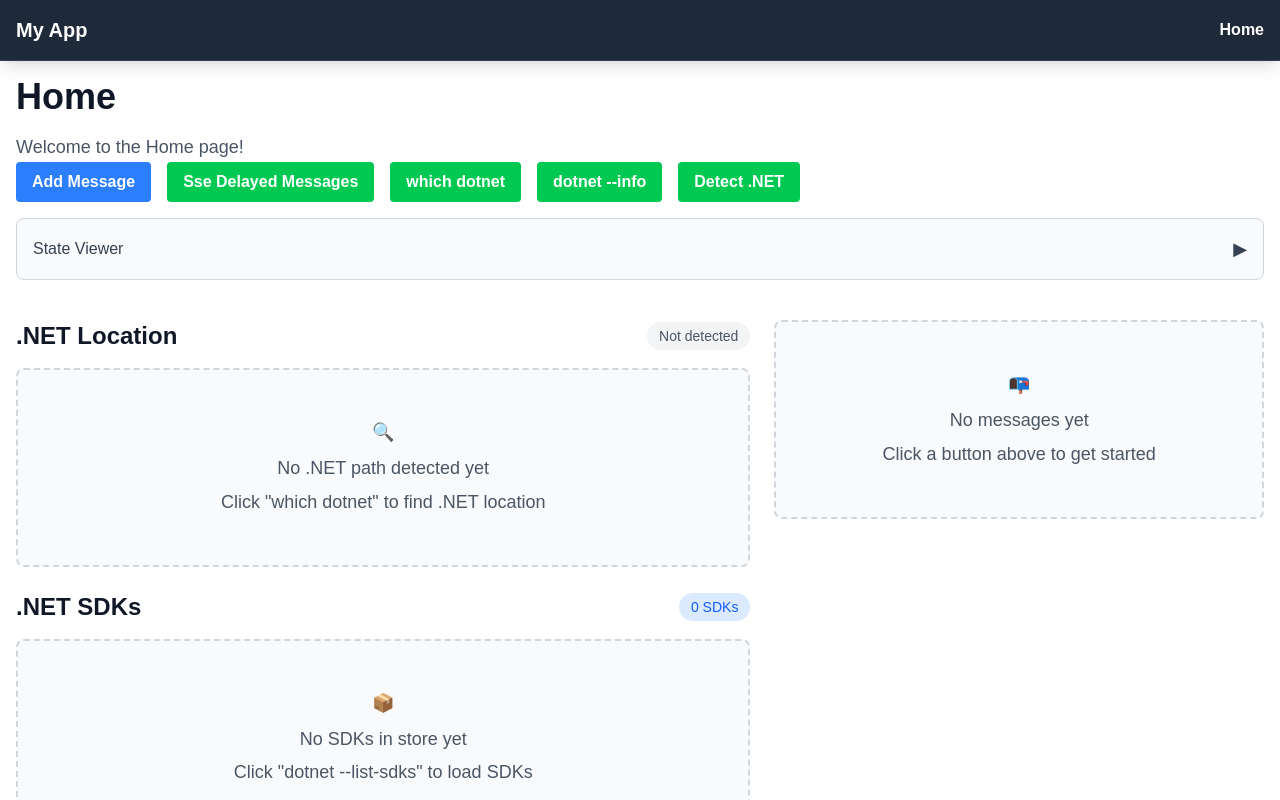
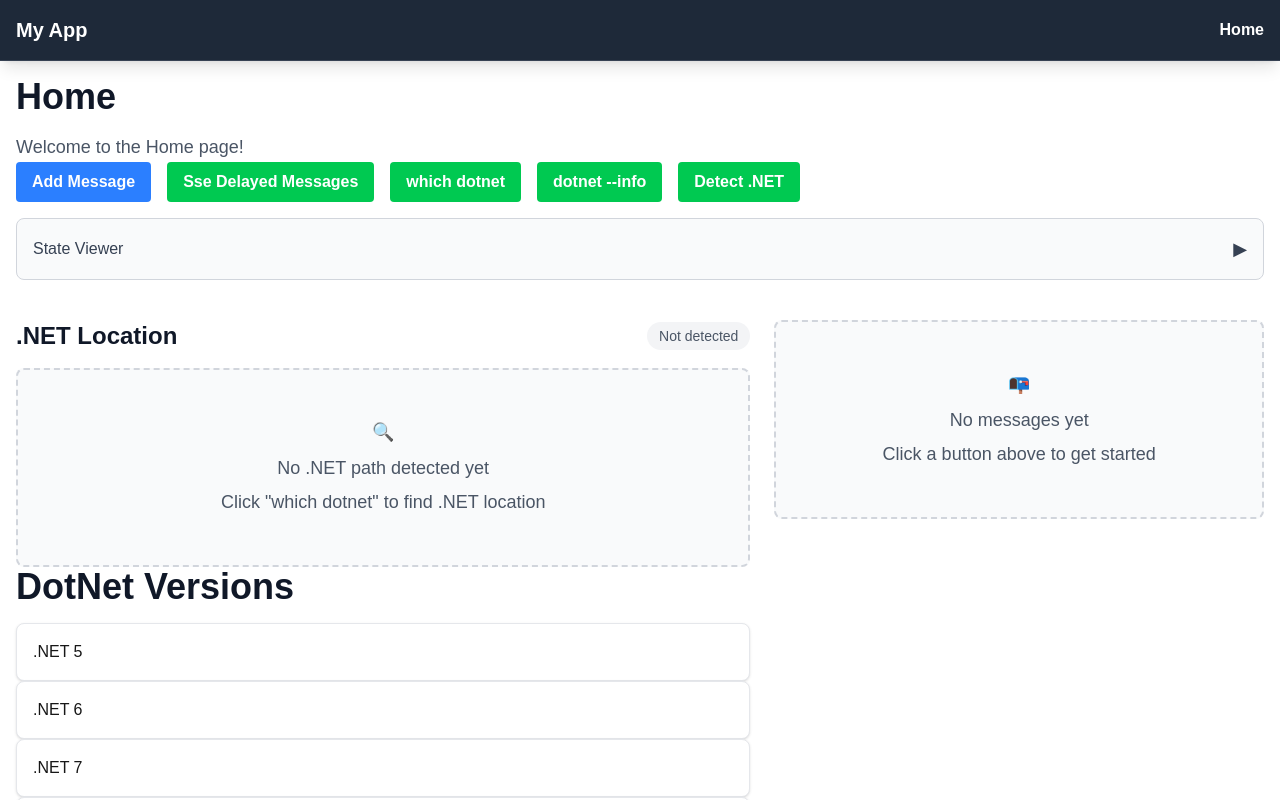
Before and after one commit to merklegroot/hudsse, a Next.js app: page /home in a window 1280 px wide. Shown: the top 800 px of the page. Built offline with nearby package versions, Linux system fonts and the light colour scheme.

Commit message:
starting on a more consolidated display for the versions

```diff
--- a/components/dotnet-display/DotNetDisplay.tsx
+++ b/components/dotnet-display/DotNetDisplay.tsx
@@ -2,11 +2,13 @@ import DotNetInfoDisplay from "./DotNetInfoDisplay";
 import DotNetSdksDisplay from "./DotNetSdksDisplay";
 import DotNetRuntimesDisplay from "./DotNetRuntimesDisplay";
 import DotNetLocationDisplay from "./DotNetLocationDisplay";
+import DotNetVersionListView from "./DotNetVersionListView";
 
 export default function DotNetDisplay() {
     return (
         <>
             <DotNetLocationDisplay />
+            <DotNetVersionListView />
             <DotNetSdksDisplay />
             <DotNetRuntimesDisplay />
             <DotNetInfoDisplay />
--- /dev/null
+++ b/components/dotnet-display/DotNetVersionListView.tsx
@@ -0,0 +1,44 @@
+import { RuntimeInfo, SdkInfo } from "@/models/SseMessage";
+import { useMessageStore } from "@/store/messageStore";
+
+export function DotNetVersionView({ majorVersion, sdks, runtimes }: { majorVersion: number, sdks: SdkInfo[], runtimes: RuntimeInfo[] }) {
+
+    return (
+        <div className="bg-white border border-gray-200 rounded-lg p-4 shadow-sm hover:shadow-md transition-shadow">
+            <span>.NET {majorVersion}</span>
+            <div className="flex flex-col gap-2">
+                {sdks.map((sdk) => (
+                    <div key={sdk.version}>SDK {sdk.version}</div>
+                ))}
+                {runtimes.map((runtime) => (
+                    <div key={runtime.version}>Runtime {runtime.version}</div>
+                ))}
+            </div>
+        </div>
+    )
+}
+
+export default function DotNetVersionListView() {
+    const majorVersions = [
+        5, 6, 7, 8, 9
+    ]
+    const sdks = useMessageStore((state) => state.dotnetState?.dotnetSdks) || [];
+    const runtimes = useMessageStore((state) => state.dotnetState?.dotnetRuntimes) || [];
+
+    function getSdksForMajorVersion(majorVersion: number) {
+        return sdks.filter((sdk) => sdk.version.startsWith(majorVersion.toString()));
+    }
+
+    function getRuntimesForMajorVersion(majorVersion: number) {
+        return runtimes.filter((runtime) => runtime.version.startsWith(majorVersion.toString()));
+    }
+
+    return (
+        <div>
+            <h1>DotNet Versions</h1>
+            {majorVersions.map((majorVersion) => (
+                <DotNetVersionView key={majorVersion} majorVersion={majorVersion} sdks={getSdksForMajorVersion(majorVersion)} runtimes={getRuntimesForMajorVersion(majorVersion)} />
+            ))}
+        </div>
+    );
+}
```
